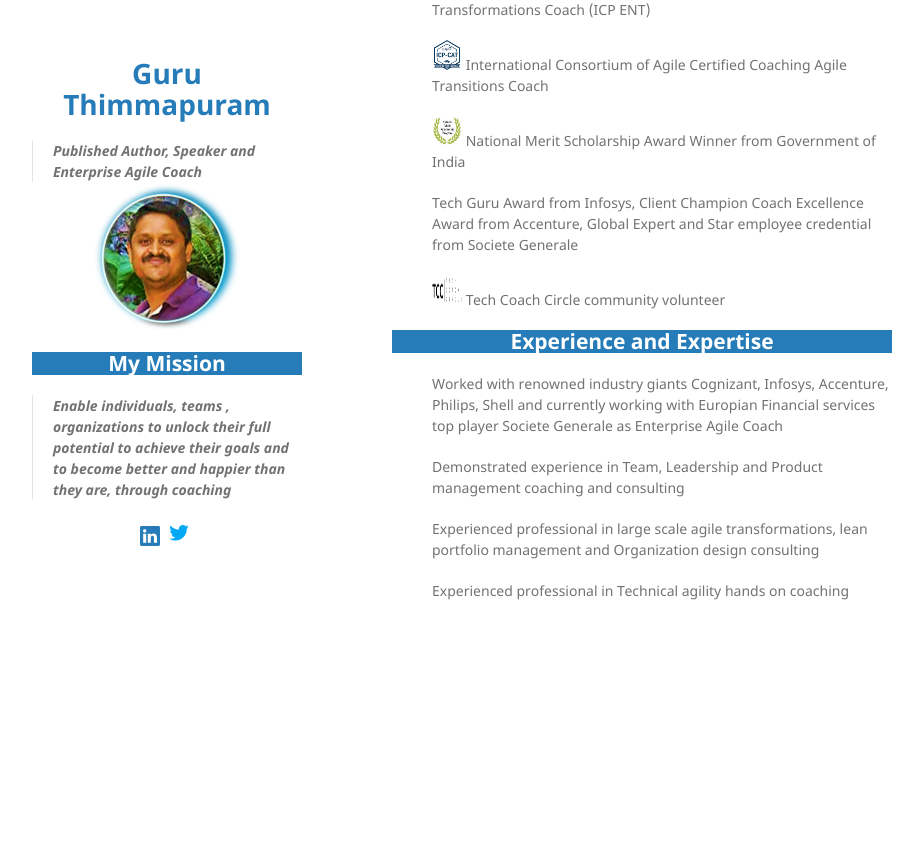
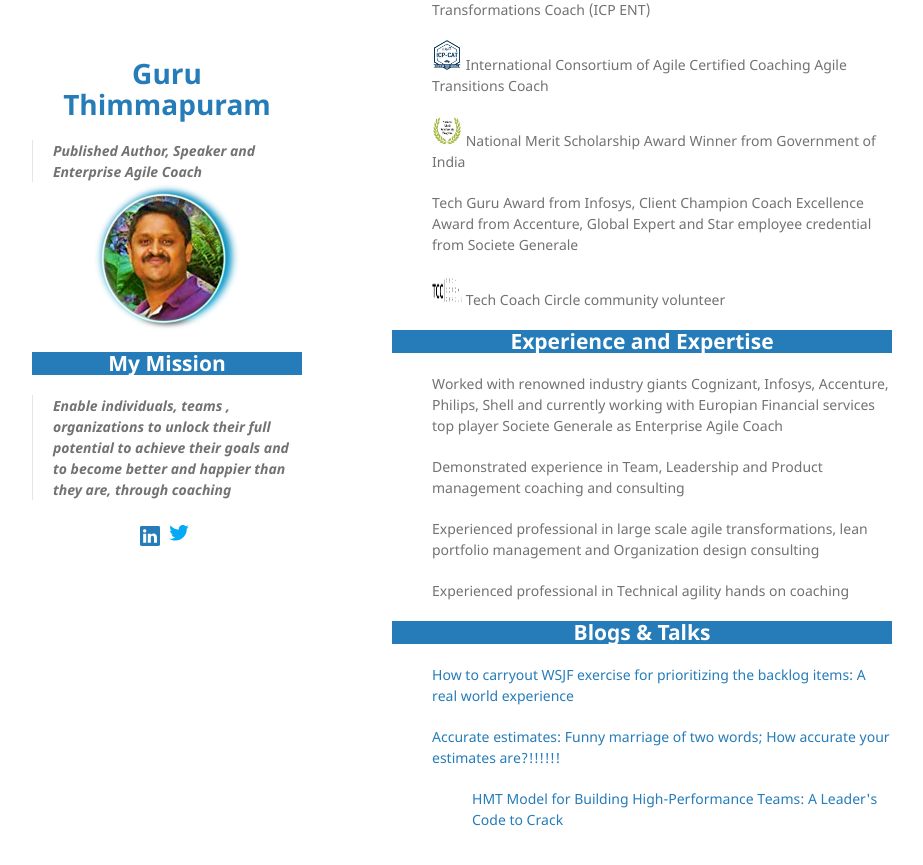
Before and after one commit to GuruPrasadThimmapuram/GuruPrasadThimmapuram.github.io, a Jekyll site: the page built from index.html, in a window 1280 px wide and 900 px high, scrolled down 658 px. Shown: the top 865 px of the window, without its empty margins (178-1101 px from the left). Built offline with Jekyll 4.4.1, drawn with Linux system fonts in a browser that asks for light colours; before the commit the page ends 1329 px from its top, so only the background shows below that.

Commit message:
added blogs & talks

```diff
--- a/index.html
+++ b/index.html
@@ -54,3 +54,23 @@ title:
         Experienced professional in Technical agility hands on coaching
      </ul>
 </div>
+
+
+<div style="height: 10%; width: 100%; position: relative;">
+    <h2 style="color:white;background-color:#267CB9; text-align: center;">Blogs & Talks</h2>
+
+    <ul>
+        <a href="https://www.linkedin.com/pulse/how-carryout-wsjf-exercise-prioritizing-backlog-items-thimmapuram?trk=public_profile_article_view">How to carryout WSJF exercise for prioritizing the backlog items: A real world experience
+        </a>
+    </ul>
+    <ul>
+        <a href="https://www.linkedin.com/pulse/accurate-estimates-funny-marriage-two-words-how-your-guru-thimmapuram?trk=public_profile_article_view">Accurate estimates: Funny marriage of two words; How accurate your estimates are?!!!!!!
+        </a>
+    </ul>
+    <ul>
+    <ul>
+    <a href="hmtmodel.html">HMT Model for Building High-Performance Teams: A Leader's Code to Crack
+    </a>
+    </ul>
+
+</div>
```
Also changed, not shown: hmtmodel.html (added, +53 -0 lines).
